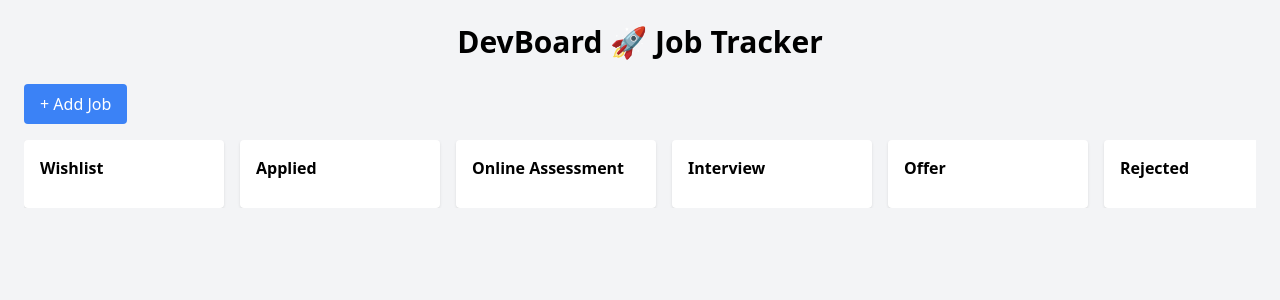
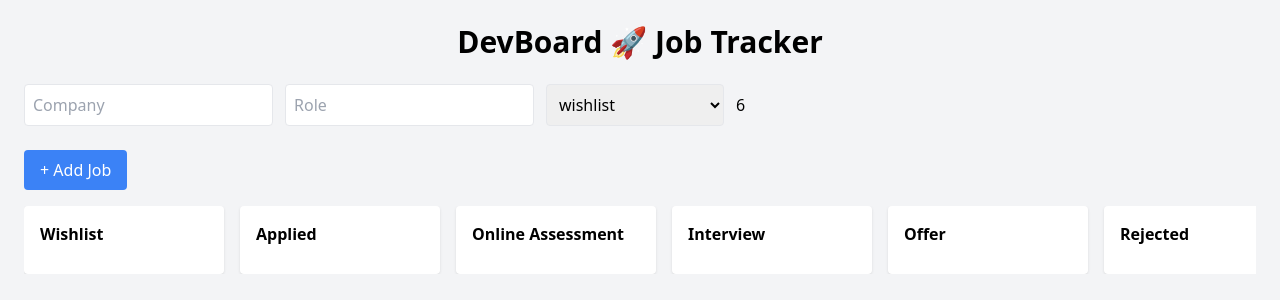
Before and after one commit to Shifa200/devboard, a React (Vite) app: page / in a window 1280 px wide. Shown: the top 300 px of the page. Built offline with nearby package versions, Linux system fonts and the light colour scheme.

Commit message:
Implemented draggable job cards with dnd-kit

```diff
--- a/src/App.jsx
+++ b/src/App.jsx
@@ -12,19 +12,62 @@ const columns = [
 
 function App() {
   const [jobs, setjobs] = useState([]);
+  const [form, setForm] = useState({
+  company: "",
+  role: "",
+  status: "wishlist",
+});
   return (
     <div className="min-h-screen bg-gray-100 p-6">
       <h1 className="text-3xl font-bold mb-6 text-center">DevBoard 🚀 Job Tracker</h1>
+       <div className= "mb-6 flex gap-3 items-center flex-wrap">
+        <input
+          type="text"
+          placeholder="Company"
+          value={form.company}
+          onChange={(e) =>
+            setForm({ ...form, company: e.target.value })
+          }
+          className="border p-2 rounded"
+        />
 
+         <input
+            type="text"
+            placeholder="Role"
+            value={form.role}
+            onChange={(e) =>
+              setForm({ ...form, role: e.target.value })
+            }
+            className="border p-2 rounded"
+          />
+           <select
+              value={form.status}
+              onChange={(e) =>
+                setForm({ ...form, status: e.target.value })
+              }
+              className="border p-2 rounded"
+            >
+              {columns.map((col) => (
+                <option key={col} value={col}>
+                  {col}
+                </option>
+              ))}
+            </select>6
+       </div>
       <button
          onClick={() => {
           const newJob = {
             id: Date.now(),
-            company: "New Company",
-            role: "Frontend Dev",
-            status: "wishlist",
+            ...form,
           };
           setjobs([...jobs, newJob])
+
+          setForm({
+            company: "",
+            role: "",
+            status: "wishlist",
+          });
+
          }}
          className= "mb-4 bg-blue-500 text-white px-4 py-2 rounded"
          >
```
